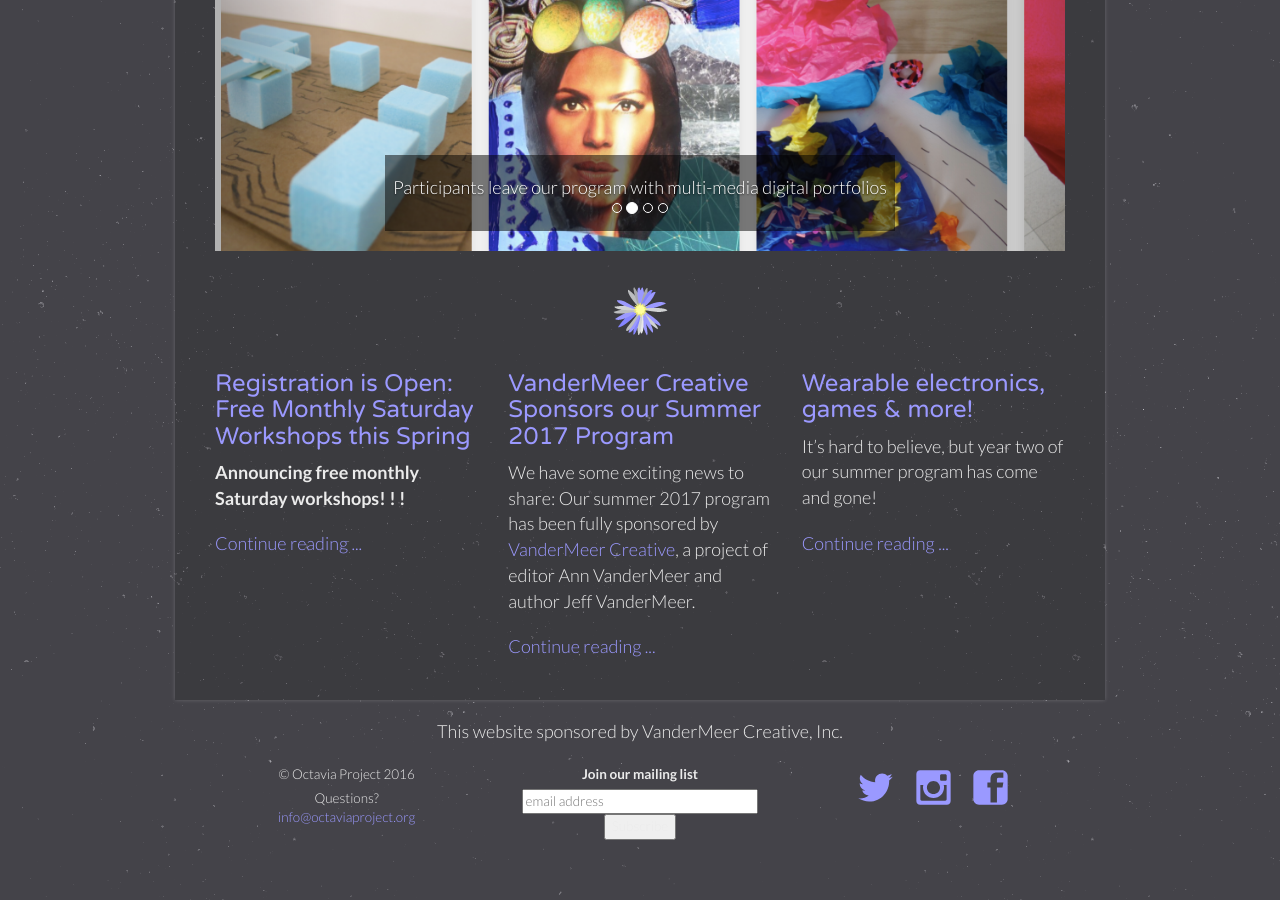
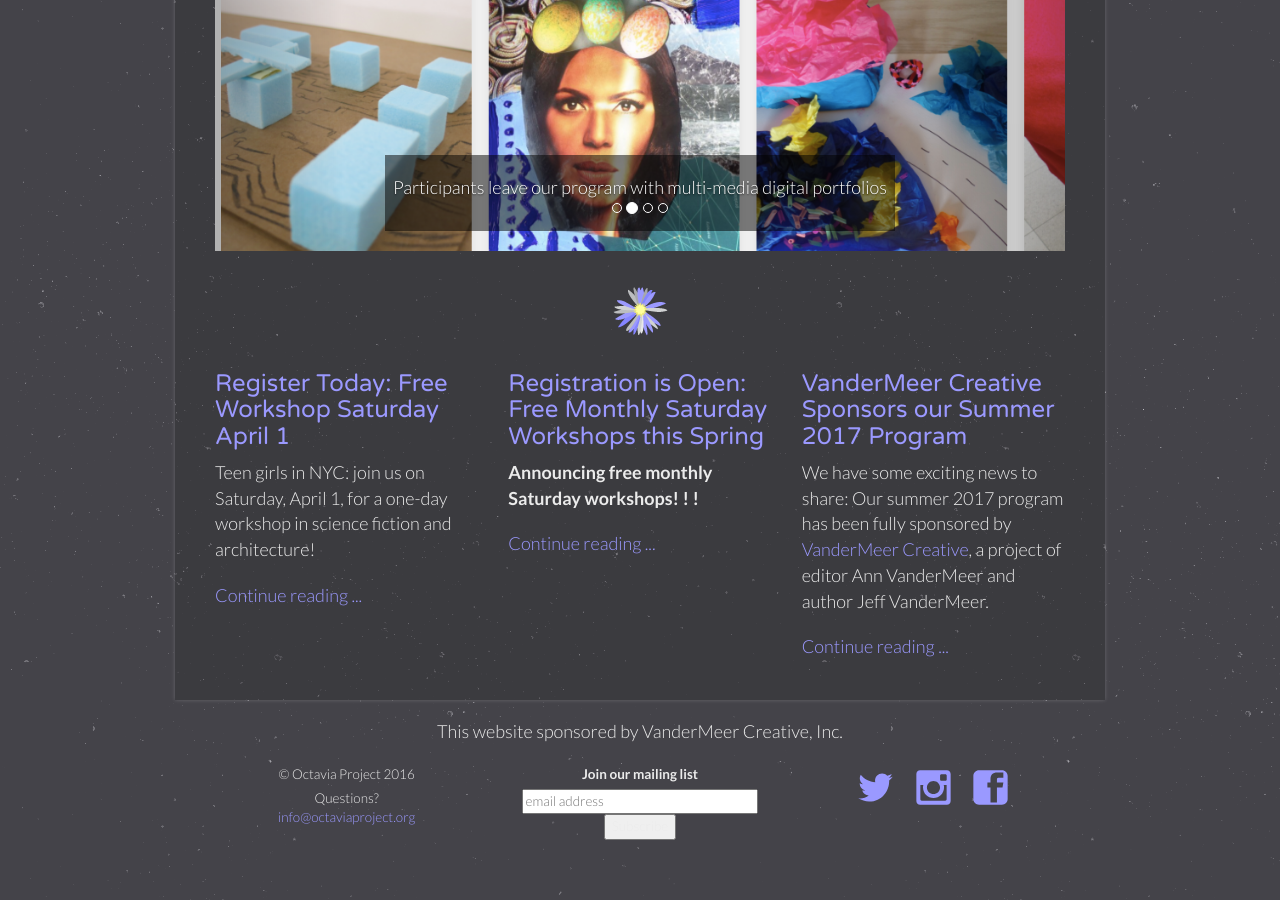
Before and after one commit to OctaviaProject/octaviaproject.github.io, a Jekyll site: the page built from index.html, in a window 1280 px wide and 900 px high, scrolled down 841 px. Built offline with Jekyll 4.4.1, drawn with Linux system fonts in a browser that asks for light colours; comment, search, counter and statistics services are not loaded.

Commit message:
Update and rename register-today-for-April-1-workshop.md to 2017-3-14-Register-today-for-April-1-workshop.md

```diff
--- a/_posts/register-today-for-April-1-workshop.md
+++ b/_posts/2017-3-14-Register-today-for-April-1-workshop.md
@@ -1,3 +1,9 @@
+---
+layout: post
+title: "Register Today: Free Workshop Saturday April 1"
+author: Meghan
+---
+
 Teen girls in NYC: join us on Saturday, April 1, for a one-day workshop in science fiction and architecture!
 
 ![Imaginary Cities Workshop](octaviaproject.github.io/assets/img/photos/imginarycity.jpg)
```
